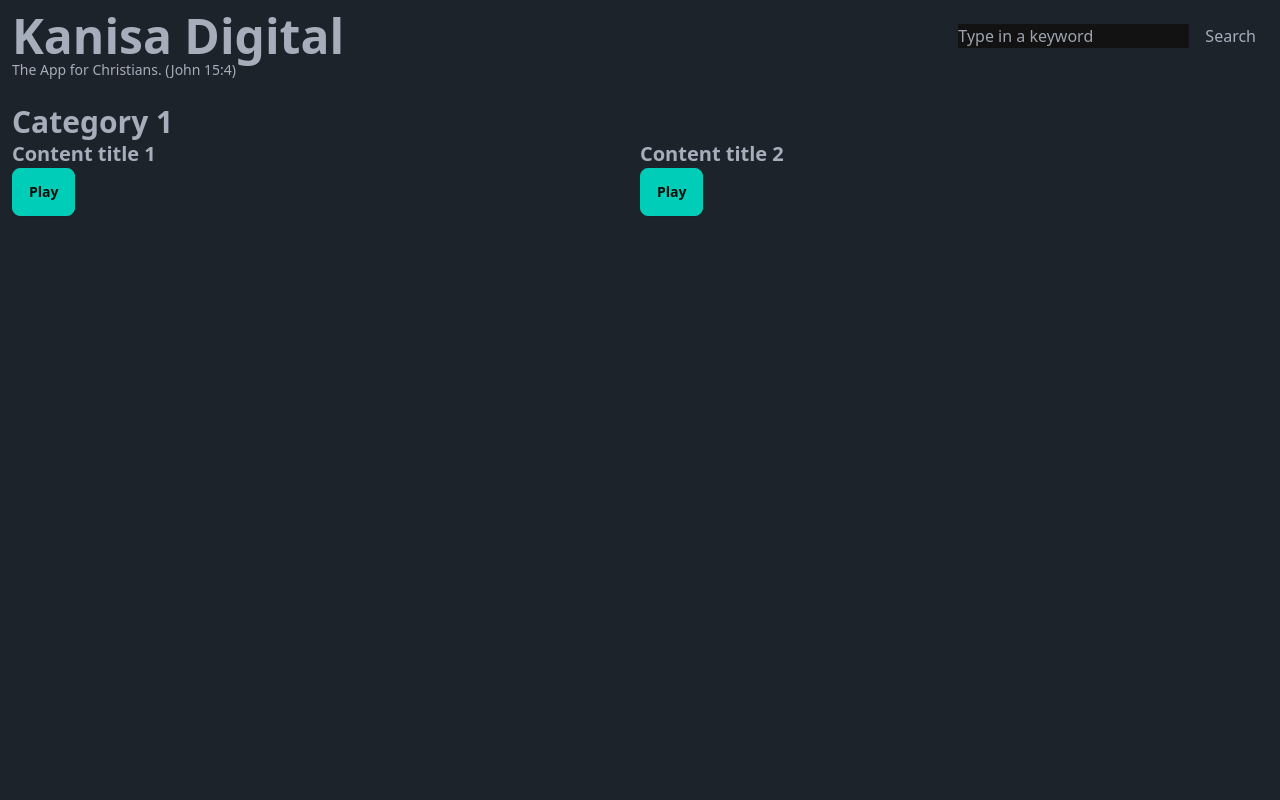
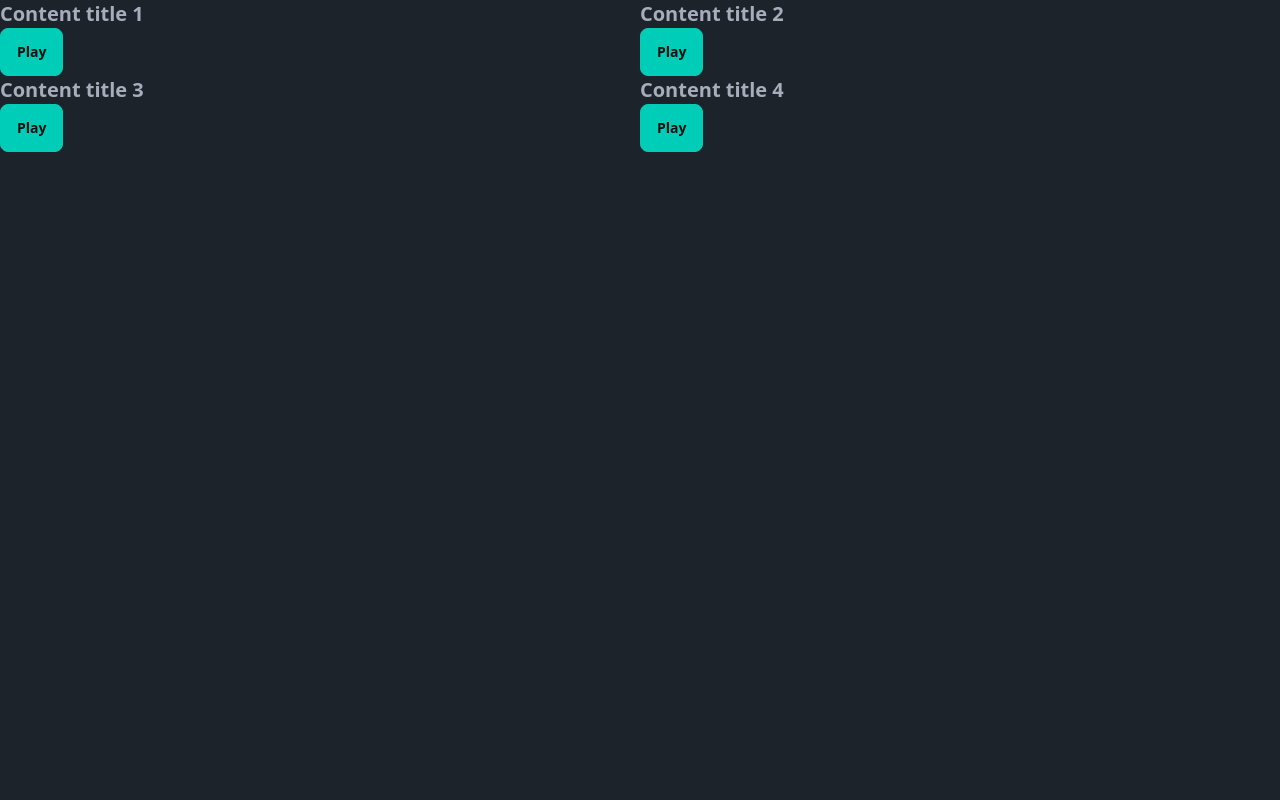
Before and after one commit to dexterbrian/Kanisa-Digital, a Next.js app: page / in a window 1280 px wide. Shown: the top 800 px of the page. Built offline with nearby package versions, Linux system fonts and the light colour scheme.

Commit message:
Updated sample data

```diff
--- a/app/components/CategoryCard.tsx
+++ b/app/components/CategoryCard.tsx
@@ -2,19 +2,43 @@ import React from 'react'
 import ContentCard from './ContentCard'
 import NavBar from "./NavBar";
 import { Category } from '../page';
+import { Content } from '../page';
+
+const sampleContentData: Array<Content> = [
+    {
+      id: 1,
+      title: 'Content title 1',
+      categoryId: 1
+    },
+    {
+      id: 2,
+      title: 'Content title 2',
+      categoryId: 1
+    },
+    {
+      id: 3,
+      title: 'Content title 3',
+      categoryId: 2
+    },
+    {
+      id: 4,
+      title: 'Content title 4',
+      categoryId: 2
+    }
+  ];
 
 interface CategoryCardProps {
     category: Category
 }
 
 const CategoryCard: React.FC<CategoryCardProps> = ({category}) => {
+    let contents = sampleContentData.filter(content => content.categoryId === category.id);
+
   return (
-    <div className='categoryCard h-screen m-3'>
-        {category.id === 1 ? <NavBar /> : null}
-        <h1 className='text-3xl font-bold'>{category.name}</h1>
-        <div className='flex flex-row'>
+    <div className='categoryCard'>
+        <div className="carousel w-full">
             {
-                category.content.map(content => <ContentCard key={content.id} content={content} />)
+                contents.map(content => <ContentCard content={content} category={category} numberOfContent={contents.length}/>)
             }
         </div>
     </div>
--- a/app/page.tsx
+++ b/app/page.tsx
@@ -11,52 +11,20 @@ export interface Category {
   id: number,
   name: string,
   description: string
-  content: Array<Content>
 }
 
 export default function Home() {
-
-  const sampleContentData: Array<Content> = [
-    {
-      id: 1,
-      title: 'Content title 1'
-    },
-    {
-      id: 2,
-      title: 'Content title 2s'
-    }
-  ];
 
   const sampleCategoryData: Array<Category> = [
     {
       id: 1,
       name: 'Category 1',
-      description: 'Category 1 description',
-      content: [
-        {
-          id: 1,
-          title: 'Content title 1'
-        },
-        {
-          id: 2,
-          title: 'Content title 2'
-        }
-      ]
+      description: 'Category 1 description'
     },
     {
       id: 2,
       name: 'Category 2',
-      description: 'Category 2 description',
-      content: [
-        {
-          id: 3,
-          title: 'Content title 3'
-        },
-        {
-          id: 4,
-          title: 'Content title 4'
-        }
-      ]
+      description: 'Category 2 description'
     }
   ];
 
```
